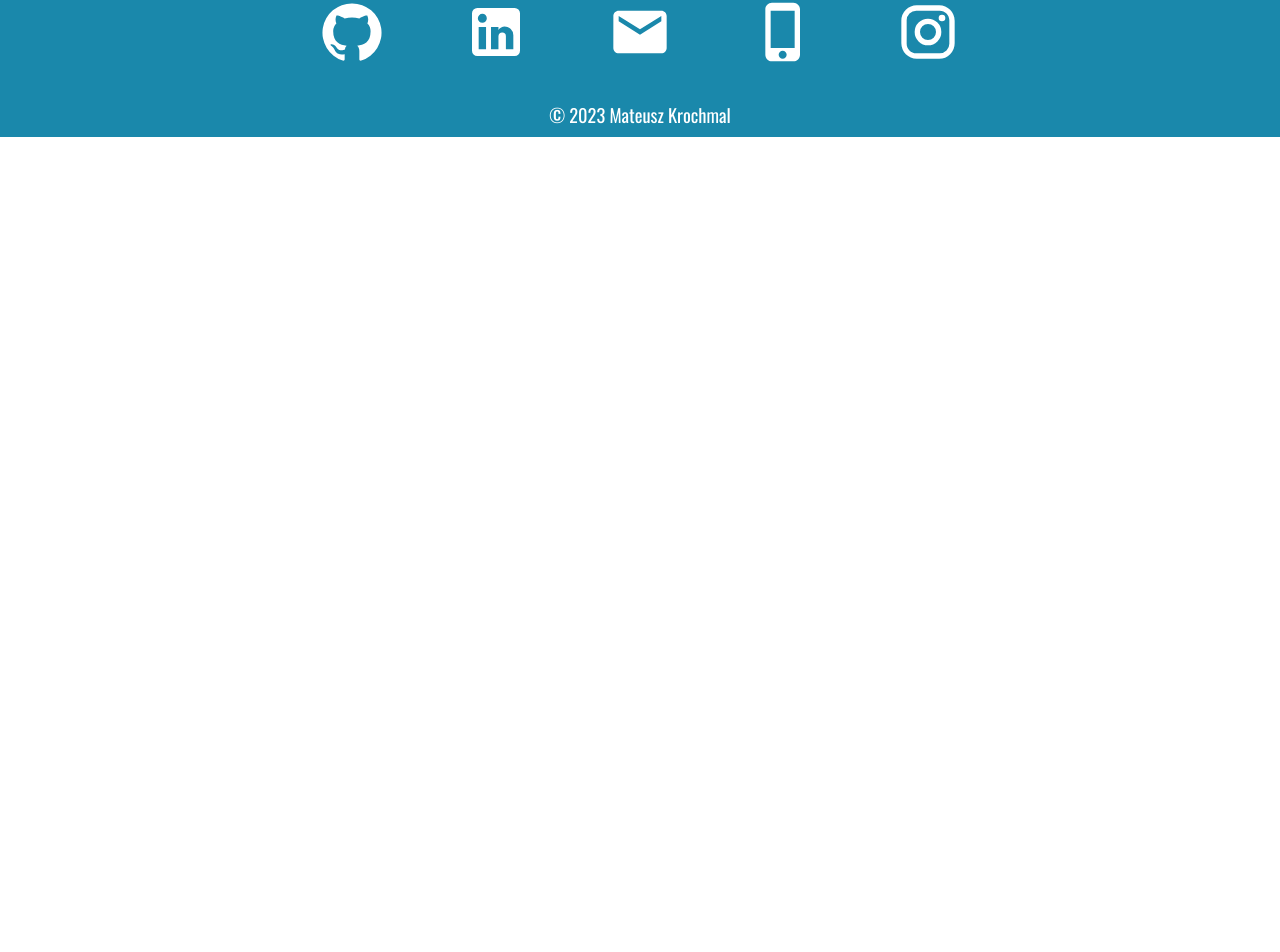
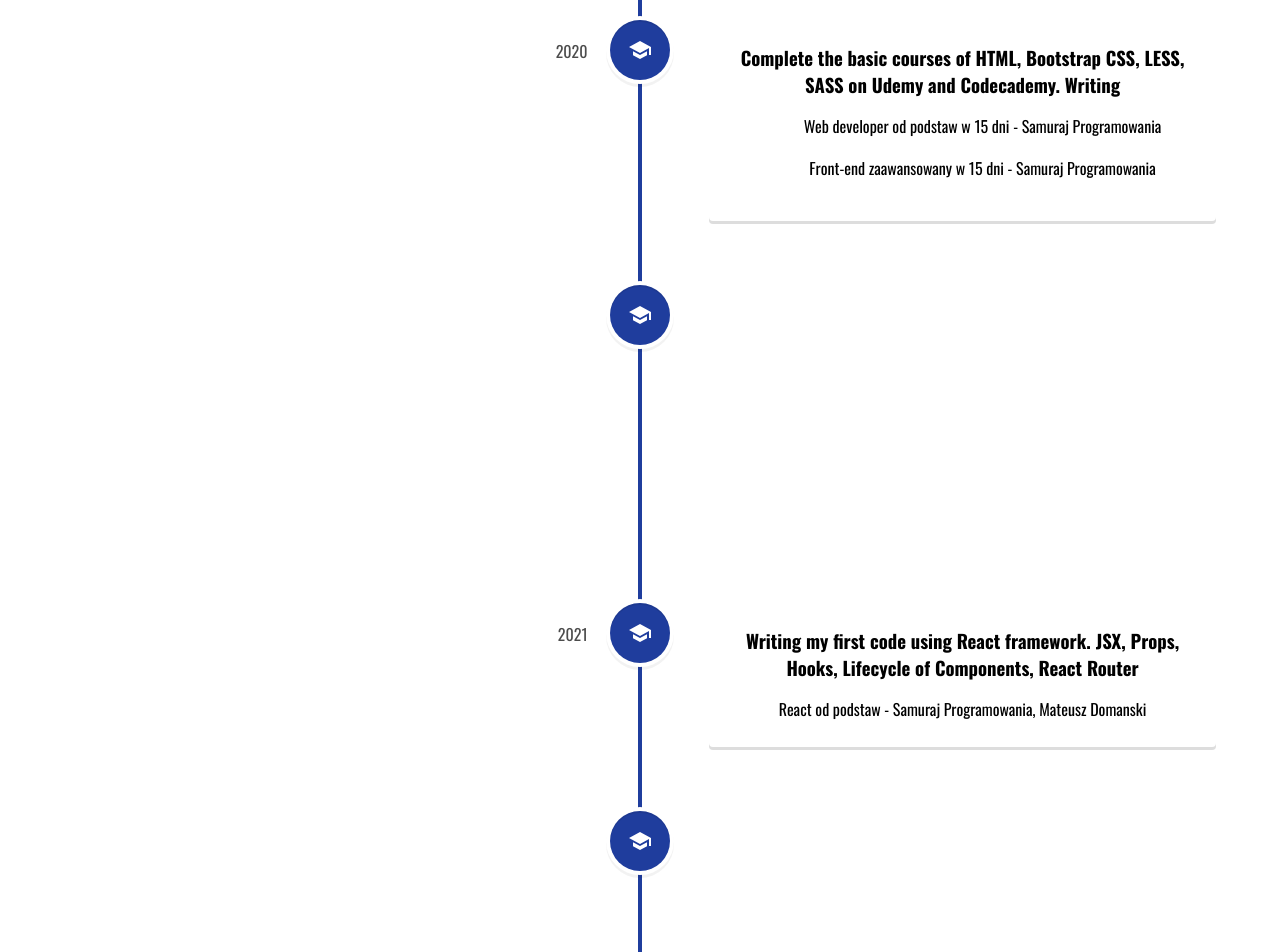
Before and after one commit to KroMateusz/my-react-portfolio, a React (Vite) app: page /experience in a window 1280 px wide. Shown: the part 305-1257 px from the top of the page. Before the commit the page ends 800 px from the top, so only its background shows below. Built offline with nearby package versions, Linux system fonts and the light colour scheme.

Commit message:
Creating an experience section

```diff
--- a/src/pages/Experience.jsx
+++ b/src/pages/Experience.jsx
@@ -19,9 +19,80 @@ function Experience() {
 					icon={<SchoolIcon />}
 				>
 					<h3 className='vertical-timeline-element-title'>
-						My random High School, Random Place, Random State
+						One day in September, I decided to expand my knowledge
+						in programming. I explored different areas of
+						programming and decided to focus on frontend
+						development.
 					</h3>
-					<p>High School Diploma</p>
+				</VerticalTimelineElement>
+				<VerticalTimelineElement
+					className='vertical-timeline-element--education'
+					date='2020'
+					iconStyle={{ background: '#1f3d9d', color: '#fff' }}
+					icon={<SchoolIcon />}
+				>
+					<h3 className='vertical-timeline-element-title'>
+						Complete the basic courses of HTML, Bootstrap CSS, LESS,
+						SASS on Udemy and Codecademy. Writing
+					</h3>
+					<ul>
+						<p>
+							Web developer od podstaw w 15 dni - Samuraj
+							Programowania
+						</p>
+						<p>
+							Front-end zaawansowany w 15 dni - Samuraj
+							Programowania
+						</p>
+					</ul>
+				</VerticalTimelineElement>
+				<VerticalTimelineElement
+					className='vertical-timeline-element--education'
+					date='2020'
+					iconStyle={{ background: '#1f3d9d', color: '#fff' }}
+					icon={<SchoolIcon />}
+				>
+					<h3 className='vertical-timeline-element-title'>
+						First steps on GitHub and JavaScript and finishing the
+						courses on Udemy. First projects using HTML, CSS, JS and
+						pushing code to GitHub. Webpack, ESLint, Npm, Yarn.
+					</h3>
+					<p>Wprowadzenie do Git i GitHub - Samuraj Programowania</p>
+					<p>Programowanie w JavaScript - Samuraj Programowania</p>
+					<p>
+						Zaawansowane projekty w CSS i JavaScript - Samuraj
+						Programowania
+					</p>
+				</VerticalTimelineElement>
+				<VerticalTimelineElement
+					className='vertical-timeline-element--education'
+					date='2021'
+					iconStyle={{ background: '#1f3d9d', color: '#fff' }}
+					icon={<SchoolIcon />}
+				>
+					<h3 className='vertical-timeline-element-title'>
+						Writing my first code using React framework. JSX, Props,
+						Hooks, Lifecycle of Components, React Router
+					</h3>
+					<p>
+						React od podstaw - Samuraj Programowania, Mateusz
+						Domanski
+					</p>
+				</VerticalTimelineElement>
+				<VerticalTimelineElement
+					className='vertical-timeline-element--education'
+					date='2022'
+					iconStyle={{ background: '#1f3d9d', color: '#fff' }}
+					icon={<SchoolIcon />}
+				>
+					<h3 className='vertical-timeline-element-title'>
+						Creating first applications in Vue.js. Component
+						Communication, Http Requests, Vuex, Composition API
+					</h3>
+					<p>
+						VUe - The Complete Guide (incl. Ruter & Composition API)
+						- Maximilian Schwarzmuller
+					</p>
 				</VerticalTimelineElement>
 			</VerticalTimeline>
 		</div>
--- a/src/styles/Home.css
+++ b/src/styles/Home.css
@@ -1,7 +1,7 @@
 .home {
 	width: 100%;
 	align-items: center;
-	font-family: 'Arial', sans-serif;
+	font-family: 'Oswald', sans-serif;
 	color: var(--primary);
 }
 
@@ -20,7 +20,7 @@
 .about h2 {
 	font-family: 'Segoe UI', Tahoma, Geneva, Verdana, sans-serif;
 	font-size: 80px;
-	color: #e9d35b;
+	color: #f99f2a;
 	height: 50px;
 }
 
```
